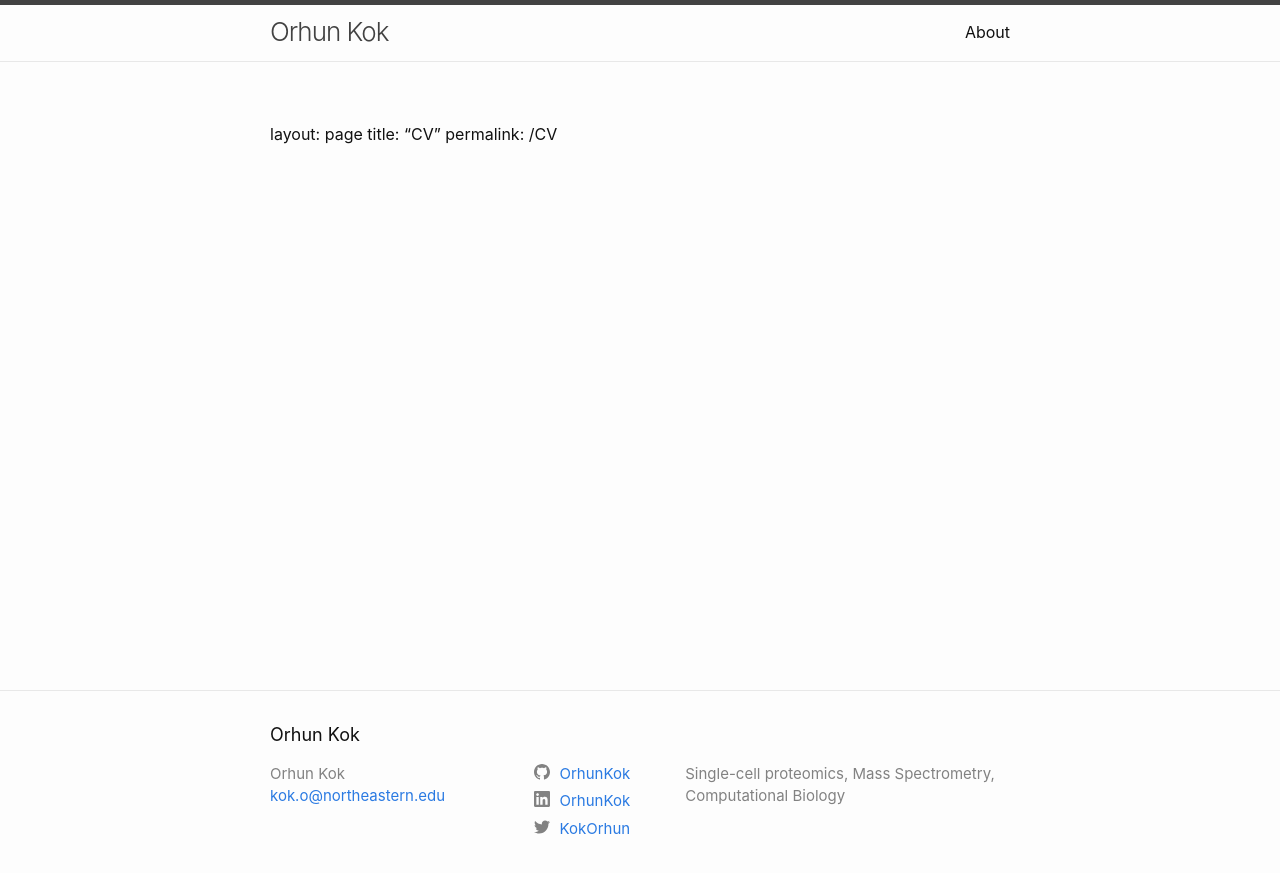
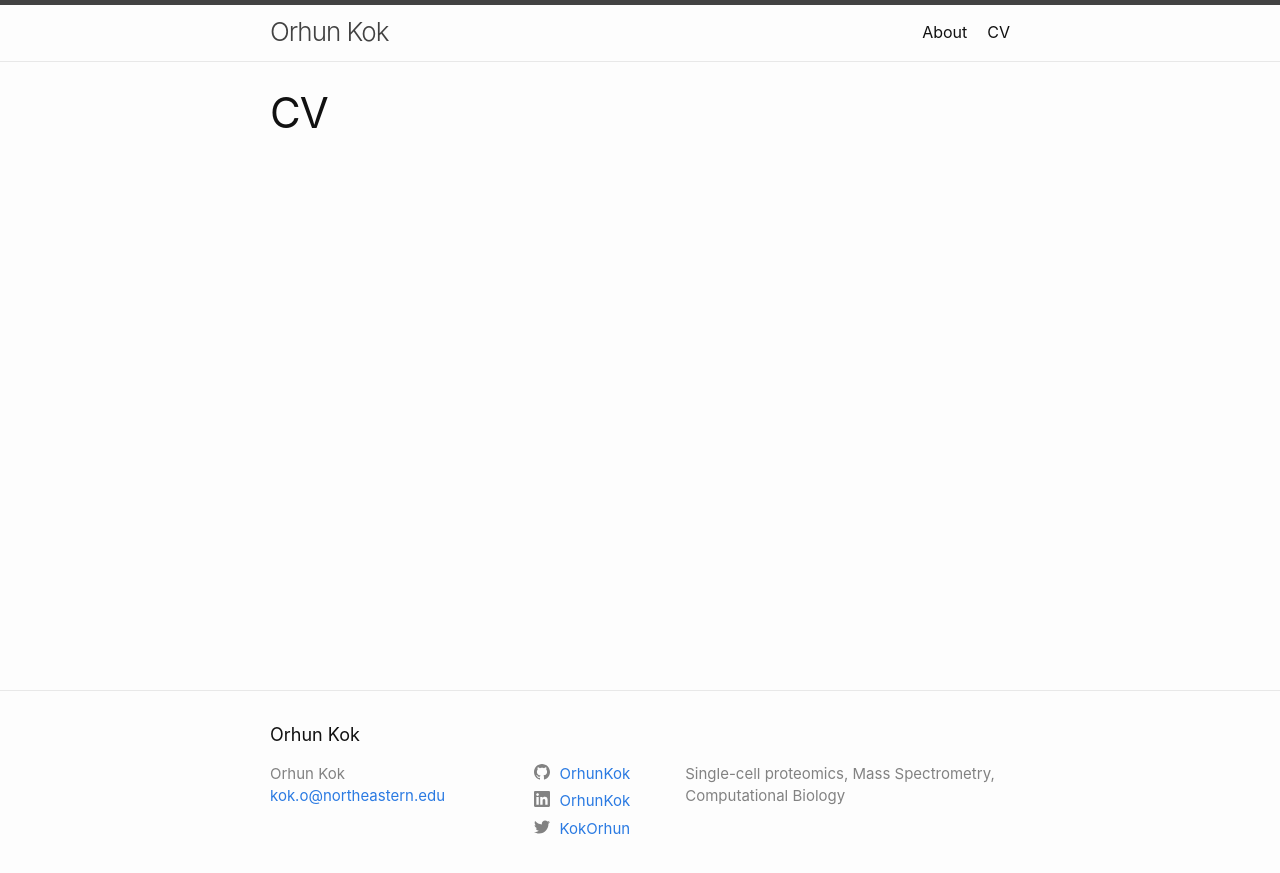
Before and after one commit to OrhunKok/OrhunKok.com, a Jekyll site: the page built from cv.md, in a window 1280 px wide. Shown: the top 873 px of the page. Built offline with Jekyll 4.4.1, drawn with Linux system fonts in a browser that asks for light colours; our own code applies the rules of GitHub Pages for plain Markdown files.

Commit message:
new page revised

```diff
--- a/cv.md
+++ b/cv.md
@@ -1,3 +1,5 @@
+---
 layout: page
-title: "CV"
-permalink: /CV
+title: CV
+permalink: /cv/
+---
```
Also changed, not shown: about.md (renamed from about.markdown).
